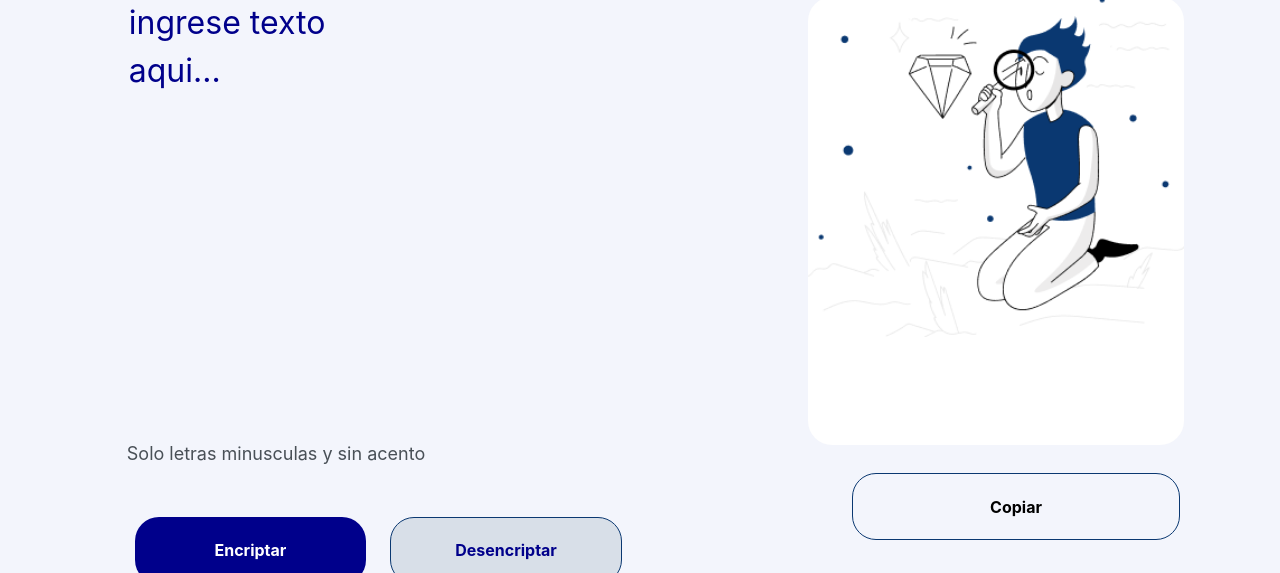
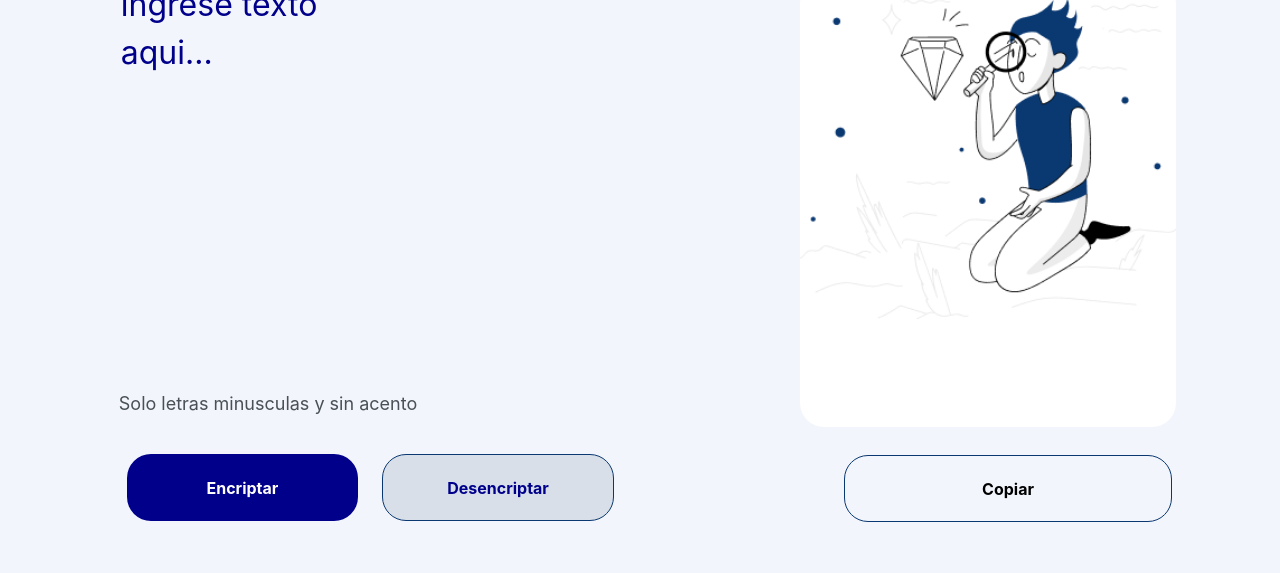
Before and after one commit to JulioMezaV/Encriptador-de-texto, a plain HTML site: page index.html in a window 1280 px wide. Shown: the part 92-665 px from the top of the page. Drawn offline with Linux system fonts and the light colour scheme; the site is published under a folder, as on GitHub Pages, so addresses that start at the root find nothing.

Commit message:
modificando link reset css

```diff
--- a/index.html
+++ b/index.html
@@ -5,7 +5,7 @@
         <meta name="viewport" content="width=device-width">
         <link rel="icon" href="./imagenes/iconos/aluraicon.png">
         <title>Encriptador de Texto</title>
-        <link rel="stylesheet" href="/reset.css">
+        <link rel="stylesheet" href="reset.css">
         <link rel="stylesheet" href="style.css">
         <link rel="preconnect" href="https://fonts.googleapis.com">
         <link rel="preconnect" href="https://fonts.gstatic.com" crossorigin>
```
